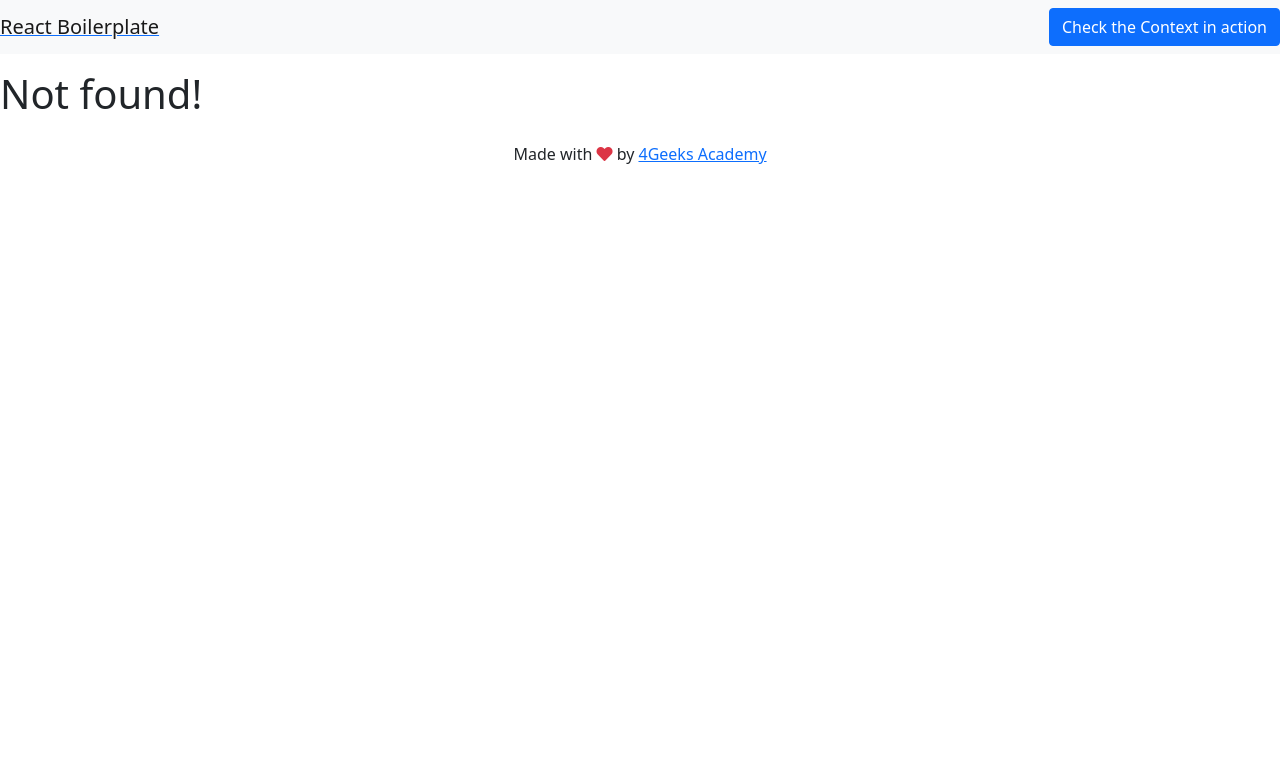
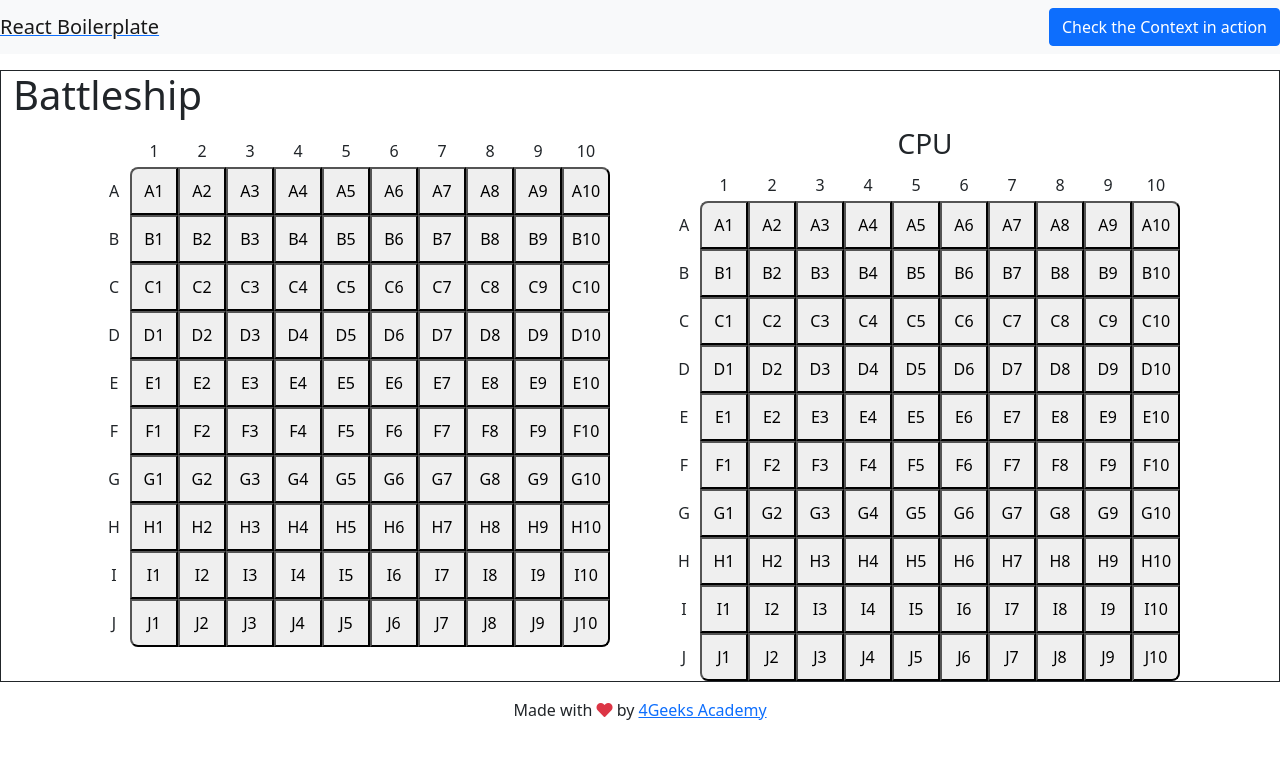
Before and after one commit to BIOCISHERE/battleship-with-react, a React app: page /game in a window 1280 px wide. Before the commit this address had no page. Built offline with nearby package versions, Linux system fonts and the light colour scheme.

Commit message:
se traslado el proyecto a otro repositorio para tener el app context flux

```diff
--- a/src/js/layout.js
+++ b/src/js/layout.js
@@ -9,6 +9,7 @@ import injectContext from "./store/appContext";
 
 import { Navbar } from "./component/navbar";
 import { Footer } from "./component/footer";
+import { Game } from "./views/game";
 
 //create your first component
 const Layout = () => {
@@ -23,6 +24,7 @@ const Layout = () => {
 					<Navbar />
 					<Routes>
 						<Route path="/" element={<Home />} />
+						<Route path="/game" element={<Game />} />
 						<Route path="/demo" element={<Demo />} />
 						<Route path="/single/:theid" element={<Single />} />
 						<Route path="*" element={<h1>Not found!</h1>} />
--- a/src/js/store/flux.js
+++ b/src/js/store/flux.js
@@ -5,14 +5,15 @@ const getState = ({ getStore, getActions, setStore }) => {
 				{
 					title: "FIRST",
 					background: "white",
-					initial: "white"
+					initial: "white",
 				},
 				{
 					title: "SECOND",
 					background: "white",
-					initial: "white"
-				}
-			]
+					initial: "white",
+				},
+			],
+			playerName: "",
 		},
 		actions: {
 			// Use getActions to call a function within a fuction
@@ -37,8 +38,15 @@ const getState = ({ getStore, getActions, setStore }) => {
 
 				//reset the global store
 				setStore({ demo: demo });
-			}
-		}
+			},
+			savePlayerName: (name) => {
+				if (name == "" || name == null || name == undefined) {
+					setStore({ playerName: "Player" });
+				} else {
+					setStore({ playerName: name });
+				}
+			},
+		},
 	};
 };
 
--- /dev/null
+++ b/src/js/views/game.js
@@ -0,0 +1,318 @@
+import React, { useContext } from "react";
+import { Context } from "../store/appContext";
+
+export const Game = () => {
+	const { store, actions } = useContext(Context);
+
+	return (
+		<div className="container-fluid border border-dark">
+			<h1>Battleship</h1>
+			<div className="container">
+				<div className="row">
+					<div className="col text-center">
+						<h3>{store.playerName}</h3>
+						<div className="row">
+							<div className="fitX">
+								<div className="infoX">1</div>
+								<div className="infoX">2</div>
+								<div className="infoX">3</div>
+								<div className="infoX">4</div>
+								<div className="infoX">5</div>
+								<div className="infoX">6</div>
+								<div className="infoX">7</div>
+								<div className="infoX">8</div>
+								<div className="infoX">9</div>
+								<div className="infoX">10</div>
+							</div>
+							<div className="fitY">
+								<div className="infoY">A</div>
+								<button className="square top-left">A1</button>
+								<button className="square">A2</button>
+								<button className="square">A3</button>
+								<button className="square">A4</button>
+								<button className="square">A5</button>
+								<button className="square">A6</button>
+								<button className="square">A7</button>
+								<button className="square">A8</button>
+								<button className="square">A9</button>
+								<button className="square top-right">
+									A10
+								</button>
+							</div>
+							<div className="fitY">
+								<div className="infoY">B</div>
+								<button className="square">B1</button>
+								<button className="square">B2</button>
+								<button className="square">B3</button>
+								<button className="square">B4</button>
+								<button className="square">B5</button>
+								<button className="square">B6</button>
+								<button className="square">B7</button>
+								<button className="square">B8</button>
+								<button className="square">B9</button>
+								<button className="square">B10</button>
+							</div>
+							<div className="fitY">
+								<div className="infoY">C</div>
+								<button className="square">C1</button>
+								<button className="square">C2</button>
+								<button className="square">C3</button>
+								<button className="square">C4</button>
+								<button className="square">C5</button>
+								<button className="square">C6</button>
+								<button className="square">C7</button>
+								<button className="square">C8</button>
+								<button className="square">C9</button>
+								<button className="square">C10</button>
+							</div>
+							<div className="fitY">
+								<div className="infoY">D</div>
+								<button className="square">D1</button>
+								<button className="square">D2</button>
+								<button className="square">D3</button>
+								<button className="square">D4</button>
+								<button className="square">D5</button>
+								<button className="square">D6</button>
+								<button className="square">D7</button>
+								<button className="square">D8</button>
+								<button className="square">D9</button>
+								<button className="square">D10</button>
+							</div>
+							<div className="fitY">
+								<div className="infoY">E</div>
+								<button className="square">E1</button>
+								<button className="square">E2</button>
+								<button className="square">E3</button>
+								<button className="square">E4</button>
+								<button className="square">E5</button>
+								<button className="square">E6</button>
+								<button className="square">E7</button>
+								<button className="square">E8</button>
+								<button className="square">E9</button>
+								<button className="square">E10</button>
+							</div>
+							<div className="fitY">
+								<div className="infoY">F</div>
+								<button className="square">F1</button>
+								<button className="square">F2</button>
+								<button className="square">F3</button>
+								<button className="square">F4</button>
+								<button className="square">F5</button>
+								<button className="square">F6</button>
+								<button className="square">F7</button>
+								<button className="square">F8</button>
+								<button className="square">F9</button>
+								<button className="square">F10</button>
+							</div>
+							<div className="fitY">
+								<div className="infoY">G</div>
+								<button className="square">G1</button>
+								<button className="square">G2</button>
+								<button className="square">G3</button>
+								<button className="square">G4</button>
+								<button className="square">G5</button>
+								<button className="square">G6</button>
+								<button className="square">G7</button>
+								<button className="square">G8</button>
+								<button className="square">G9</button>
+								<button className="square">G10</button>
+							</div>
+							<div className="fitY">
+								<div className="infoY">H</div>
+								<button className="square">H1</button>
+								<button className="square">H2</button>
+								<button className="square">H3</button>
+								<button className="square">H4</button>
+								<button className="square">H5</button>
+								<button className="square">H6</button>
+								<button className="square">H7</button>
+								<button className="square">H8</button>
+								<button className="square">H9</button>
+								<button className="square">H10</button>
+							</div>
+							<div className="fitY">
+								<div className="infoY">I</div>
+								<button className="square">I1</button>
+								<button className="square">I2</button>
+								<button className="square">I3</button>
+								<button className="square">I4</button>
+								<button className="square">I5</button>
+								<button className="square">I6</button>
+								<button className="square">I7</button>
+								<button className="square">I8</button>
+								<button className="square">I9</button>
+								<button className="square">I10</button>
+							</div>
+							<div className="fitY">
+								<div className="infoY">J</div>
+								<button className="square bot-left">J1</button>
+								<button className="square">J2</button>
+								<button className="square">J3</button>
+								<button className="square">J4</button>
+								<button className="square">J5</button>
+								<button className="square">J6</button>
+								<button className="square">J7</button>
+								<button className="square">J8</button>
+								<button className="square">J9</button>
+								<button className="square bot-right">
+									J10
+								</button>
+							</div>
+						</div>
+					</div>
+					<div className="col text-center">
+						<h3>CPU</h3>
+						<div className="row">
+							<div className="fitX">
+								<div className="infoX">1</div>
+								<div className="infoX">2</div>
+								<div className="infoX">3</div>
+								<div className="infoX">4</div>
+								<div className="infoX">5</div>
+								<div className="infoX">6</div>
+								<div className="infoX">7</div>
+								<div className="infoX">8</div>
+								<div className="infoX">9</div>
+								<div className="infoX">10</div>
+							</div>
+							<div className="fitY">
+								<div className="infoY">A</div>
+								<button className="square top-left">A1</button>
+								<button className="square">A2</button>
+								<button className="square">A3</button>
+								<button className="square">A4</button>
+								<button className="square">A5</button>
+								<button className="square">A6</button>
+								<button className="square">A7</button>
+								<button className="square">A8</button>
+								<button className="square">A9</button>
+								<button className="square top-right">
+									A10
+								</button>
+							</div>
+							<div className="fitY">
+								<div className="infoY">B</div>
+								<button className="square">B1</button>
+								<button className="square">B2</button>
+								<button className="square">B3</button>
+								<button className="square">B4</button>
+								<button className="square">B5</button>
+								<button className="square">B6</button>
+								<button className="square">B7</button>
+								<button className="square">B8</button>
+								<button className="square">B9</button>
+								<button className="square">B10</button>
+							</div>
+							<div className="fitY">
+								<div className="infoY">C</div>
+								<button className="square">C1</button>
+								<button className="square">C2</button>
+								<button className="square">C3</button>
+								<button className="square">C4</button>
+								<button className="square">C5</button>
+								<button className="square">C6</button>
+								<button className="square">C7</button>
+								<button className="square">C8</button>
+								<button className="square">C9</button>
+								<button className="square">C10</button>
+							</div>
+							<div className="fitY">
+								<div className="infoY">D</div>
+								<button className="square">D1</button>
+								<button className="square">D2</button>
+								<button className="square">D3</button>
+								<button className="square">D4</button>
+								<button className="square">D5</button>
+								<button className="square">D6</button>
+								<button className="square">D7</button>
+								<button className="square">D8</button>
+								<button className="square">D9</button>
+								<button className="square">D10</button>
+							</div>
+							<div className="fitY">
+								<div className="infoY">E</div>
+								<button className="square">E1</button>
+								<button className="square">E2</button>
+								<button className="square">E3</button>
+								<button className="square">E4</button>
+								<button className="square">E5</button>
+								<button className="square">E6</button>
+								<button className="square">E7</button>
+								<button className="square">E8</button>
+								<button className="square">E9</button>
+								<button className="square">E10</button>
+							</div>
+							<div className="fitY">
+								<div className="infoY">F</div>
+								<button className="square">F1</button>
+								<button className="square">F2</button>
+								<button className="square">F3</button>
+								<button className="square">F4</button>
+								<button className="square">F5</button>
+								<button className="square">F6</button>
+								<button className="square">F7</button>
+								<button className="square">F8</button>
+								<button className="square">F9</button>
+								<button className="square">F10</button>
+							</div>
+							<div className="fitY">
+								<div className="infoY">G</div>
+								<button className="square">G1</button>
+								<button className="square">G2</button>
+								<button className="square">G3</button>
+								<button className="square">G4</button>
+								<button className="square">G5</button>
+								<button className="square">G6</button>
+								<button className="square">G7</button>
+								<button className="square">G8</button>
+								<button className="square">G9</button>
+								<button className="square">G10</button>
+							</div>
+							<div className="fitY">
+								<div className="infoY">H</div>
+								<button className="square">H1</button>
+								<button className="square">H2</button>
+								<button className="square">H3</button>
+								<button className="square">H4</button>
+								<button className="square">H5</button>
+								<button className="square">H6</button>
+								<button className="square">H7</button>
+								<button className="square">H8</button>
+								<button className="square">H9</button>
+								<button className="square">H10</button>
+							</div>
+							<div className="fitY">
+								<div className="infoY">I</div>
+								<button className="square">I1</button>
+								<button className="square">I2</button>
+								<button className="square">I3</button>
+								<button className="square">I4</button>
+								<button className="square">I5</button>
+								<button className="square">I6</button>
+								<button className="square">I7</button>
+								<button className="square">I8</button>
+								<button className="square">I9</button>
+								<button className="square">I10</button>
+							</div>
+							<div className="fitY">
+								<div className="infoY">J</div>
+								<button className="square bot-left">J1</button>
+								<button className="square">J2</button>
+								<button className="square">J3</button>
+								<button className="square">J4</button>
+								<button className="square">J5</button>
+								<button className="square">J6</button>
+								<button className="square">J7</button>
+								<button className="square">J8</button>
+								<button className="square">J9</button>
+								<button className="square bot-right">
+									J10
+								</button>
+							</div>
+						</div>
+					</div>
+				</div>
+			</div>
+		</div>
+	);
+};
--- a/src/js/views/home.js
+++ b/src/js/views/home.js
@@ -1,15 +1,52 @@
-import React from "react";
+import React, { useContext, useState } from "react";
 import rigoImage from "../../img/rigo-baby.jpg";
 import "../../styles/home.css";
+import { Link } from "react-router-dom";
+import { Context } from "../store/appContext";
 
-export const Home = () => (
-	<div className="text-center mt-5">
-		<h1>Hello Rigo!</h1>
-		<p>
-			<img src={rigoImage} />
-		</p>
-		<a href="#" className="btn btn-success">
-			If you see this green button, bootstrap is working
-		</a>
-	</div>
-);
+export const Home = () => {
+	const { store, actions } = useContext(Context);
+
+	const [isPlayerName, setIsPlayerName] = useState("");
+
+	return (
+		<div className="container-fluid my-4">
+			<div className="row">
+				<div className="col-6 mx-auto my-auto">
+					<form className="border border-dark text-center">
+						<div className="m-3">
+							<label
+								htmlFor="inputPlayerName"
+								className="form-label"
+							>
+								What is your name ?
+							</label>
+							<input
+								type="text"
+								className="form-control"
+								id="inputPlayerName"
+								aria-describedby="playerNameHelp"
+								onChange={(e) =>
+									setIsPlayerName(e.target.value)
+								}
+								value={isPlayerName}
+							/>
+							<div id="playerNameHelp" className="form-text">
+								We'll use this name to let you know if you win
+								or lose.
+							</div>
+						</div>
+						<Link
+							role="button"
+							className="btn btn-primary my-2"
+							to={"/game"}
+							onClick={() => actions.savePlayerName(isPlayerName)}
+						>
+							Let's play battleship.
+						</Link>
+					</form>
+				</div>
+			</div>
+		</div>
+	);
+};
--- a/src/styles/index.css
+++ b/src/styles/index.css
@@ -1,3 +1,41 @@
 /*
     General Styles
 */
+.square {
+	height: 3rem;
+	width: 3rem;
+}
+.infoX {
+	height: 2rem;
+	width: 3rem;
+	display: flex;
+	justify-content: center;
+	align-items: center;
+}
+.infoY {
+	height: 3rem;
+	width: 2rem;
+	display: flex;
+	justify-content: center;
+	align-items: center;
+}
+.fitY {
+	display: flex;
+	margin-left: 1rem;
+}
+.fitX {
+	display: flex;
+	margin-left: 3rem;
+}
+.top-left {
+	border-top-left-radius: 0.5rem;
+}
+.top-right {
+	border-top-right-radius: 0.5rem;
+}
+.bot-left {
+	border-bottom-left-radius: 0.5rem;
+}
+.bot-right {
+	border-bottom-right-radius: 0.5rem;
+}
```
Also changed, not shown: src/js/views/single.js (+6 -3 lines), 1 other file.
